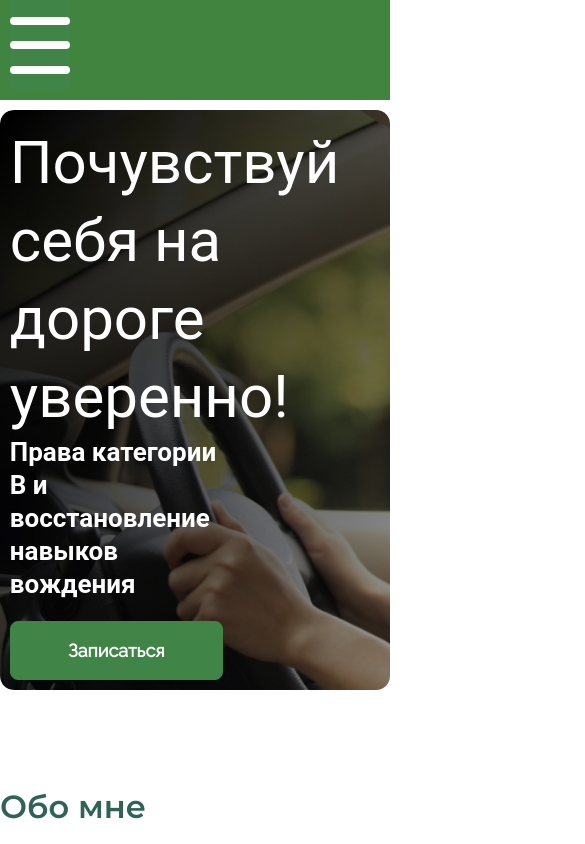
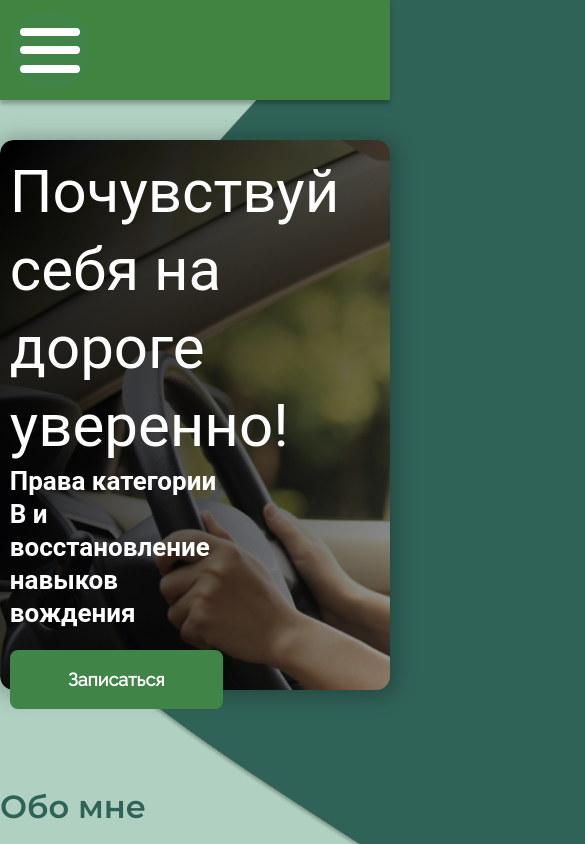
Before and after one commit to Iimanbek/Ak-Zhol-driving-school-, a Vue app: page / in a window 390 px wide. Shown: the top 844 px of the page, 585 px wide, since content can reach past the window. Built offline with nearby package versions, Linux system fonts and the light colour scheme; data requests are answered from the project's data file.

Commit message:
add backround

```diff
--- a/src/assets/main.scss
+++ b/src/assets/main.scss
@@ -5,4 +5,8 @@
 .container {
     max-width: 1140px;
     margin: 0 auto;
+
 }
+.back_color{
+    background-color: rgba(176, 209, 194, 1);
+}
--- a/src/components/AboutMe.vue
+++ b/src/components/AboutMe.vue
@@ -60,8 +60,8 @@
     box-sizing: border-box;
     padding: 0;
     margin: 0;
+
 }
-
 img {
     width: 100%;
     height: 100%;
@@ -70,6 +70,7 @@ img {
 .headerAboutMe {
     width: 100%;
     padding-bottom: 50px;
+
 
     h2 {
         color: #306358;
@@ -112,6 +113,7 @@ p {
         background: #D9D9D9;
         border-radius: 12px;
         padding: 7px 7px;
+        box-shadow: 2px 0px 2px 2px  rgba(0, 0, 0, 0.25);
 
 
         .contConteiner {
@@ -178,5 +180,8 @@ p {
         justify-content: flex-start;
     }
 }
-
+.abouttmeWrapper{
+    z-index: 1;
+    position: relative;
+}
 </style>
--- a/src/components/MainPage.vue
+++ b/src/components/MainPage.vue
@@ -1,4 +1,5 @@
 <template>
+    <backFigura/>
     <div class="mainWraper">
         <div class="mainConteiner">
             <div class="contConeiner">
@@ -17,9 +18,11 @@
 </template>
 <script>
 import NavButton from './navComponents/NavButton.vue';
+import backFigura from './MainPageComponents/BackFigura.vue';
 export default {
     components: {
-        NavButton
+        NavButton,
+        backFigura
     }
 }
 </script>
@@ -33,7 +36,8 @@ export default {
     width: 100%;
     display: flex;
     justify-content: center;
-    margin: 10px  0 100px 0;
+    margin: 0  0 100px 0;
+    padding-top: 30px;
     height: 580px;
     .mainConteiner {
         width: 100%;
@@ -45,6 +49,8 @@ export default {
         justify-content: center;
         align-items: center;
         padding-bottom: 20px;
+        z-index: 1;
+        box-shadow: 2px 2px 20px 5px  rgba(0, 0, 0, 0.25);
         .contConeiner {
             width: 95%;
             height: 95%;
--- /dev/null
+++ b/src/components/MainPageComponents/BackFigura.vue
@@ -0,0 +1,20 @@
+<template>
+    <div class="figura">
+        <img src="@/imagesHeader/Vector.png">
+    </div>
+
+</template>
+
+<style lang="scss" scoped>
+.figura {
+    position: absolute;
+    left: 0;
+    top: 0;
+
+   img{
+    width: 1350px;
+    height: 1120px;
+   }
+
+}
+</style>
--- a/src/components/NavBar.vue
+++ b/src/components/NavBar.vue
@@ -18,8 +18,6 @@
 
             </nav>
         </header>
-
-
     </div>
 </template>
 <script>
@@ -59,19 +57,19 @@ export default {
 .phoneNavbar {
     background-color: #408440;
     height: 100px;
-    display: flex;
-    align-items: center;
     width: 100%;
     display: none;
     position: fixed;
-
+    box-shadow: 0px 4px 4px rgba(0, 0, 0, 0.25);
 
 }
 
 .scrollNav {
-    background-color: #464242b2;
+    background-color: rgba(48, 99, 88, 0.966);
     transition: 400ms;
-
+    border-radius: 600px;
+    box-shadow: 10px 10px 10px rgba(0, 0, 0, 0.25);
+    margin-top: 3px;
 }
 
 * {
@@ -91,8 +89,6 @@ export default {
     height: 90px;
     position: relative;
     z-index: 2;
-
-
 }
 
 nav {
@@ -106,30 +102,33 @@ nav {
         display: flex;
         align-items: center;
         justify-content: space-between;
-
     }
 }
+
 @media screen and (max-width: 1000px) {
     .phoneNavbar {
         display: block;
-
     }
 }
+
 @media screen and (max-width: 1000px) {
     .dwd {
         display: none;
     }
 }
+
 @media screen and (max-width: 1108px) {
     .navMainConteiner {
         width: 100%;
     }
 }
+
 @media screen and (max-width: 1095px) {
     .navButton {
         margin-left: 35px;
     }
 }
+
 .navButton {
     display: flex;
     align-items: center;
--- a/src/components/navComponents/NavButton.vue
+++ b/src/components/navComponents/NavButton.vue
@@ -10,7 +10,8 @@
         height: 58.6px;
         background: #408448;
         border-radius: 8px;
-        border: 1px solid #408448;
+        border: 2px solid #408448;
+
 
         color: white;
         font-family: 'Raleway',sans-serif;
@@ -24,8 +25,8 @@
 
         &:hover{
 
-            color:#408448;
-          background-color: #ffff;
+         color:#408448;
+         background-color: #b3b3b300;
             font-weight: bold;
 
         }
--- a/src/components/navComponents/NavlanguageDown.vue
+++ b/src/components/navComponents/NavlanguageDown.vue
@@ -95,9 +95,11 @@ export default {
     margin-right: 10px;
     border: 0.5px solid #000000;
     border-radius: 8px;
+    transition:all 300ms ;
 
     &:hover {
-      background-color: #00000017;
+      background: #408448;
+      border: 1px solid  #408448;
     }
   }
 }
@@ -108,7 +110,7 @@ export default {
   width: 200px;
   text-align: start;
   padding: 10px 10px;
-  background-color: #cccccc;
+  background: #848484;
   border-radius: 10px;
   margin-top: 3px;
   right: -20px;
--- a/src/components/navComponents/navBarPhone/BurgerMeniuComponents/BurgerMeniu.vue
+++ b/src/components/navComponents/navBarPhone/BurgerMeniuComponents/BurgerMeniu.vue
@@ -1,5 +1,5 @@
 <template>
-<ContentPhoneNav/>
+    <ContentPhoneNav />
     <button @click="this.openCloseStore.open()">
         <span></span>
         <span></span>
@@ -8,8 +8,8 @@
 </template>
 
 <script>
-import {mapStores} from 'pinia'
-import {useOpenCloseStore} from '@/store/closeOpenmeniu'
+import { mapStores } from 'pinia'
+import { useOpenCloseStore } from '@/store/closeOpenmeniu'
 import ContentPhoneNav from '../ContentPhoneNav.vue'
 export default {
     components: {
@@ -30,17 +30,33 @@ export default {
 </script>
 
 <style lang="scss" scoped>
+* {
+    padding: 0;
+    margin: 0;
+    box-sizing: border-box;
+}
+
 button {
     display: none;
+    transition: all 400ms;
+
+    &:hover{
+        background-color: rgba(48, 99, 88, 0.966);
+        box-shadow: 6px 6px 6px  rgba(0, 0, 0, 0.25);
 
         span{
-       width:  60px;
+            border: 4px solid #408448;
+        }
+    }
+
+
+    span {
+        width: 60px;
         border: 4px solid white;
         border-radius: 20px;
         transition: all 300ms;
-        &:hover{
-            border: 4px solid #47dd0b73;
-        }
+
+
     }
 
 }
@@ -48,15 +64,17 @@ button {
 @media screen and (max-width: 1000px) {
     button {
         display: block;
-        width: 60px;
-        height: 90px;
+        width: 80px;
+        height: 80px;
         display: flex;
         flex-direction: column;
-        justify-content:space-evenly;
+        justify-content: space-evenly;
+        align-items: center;
         background: #408448;
-        margin-left: 10px;
-
-
+        padding: 1px;
+        margin: 10px;
+        padding: 7px;
+        border-radius: 100%;
     }
 }
 </style>
--- a/src/components/navComponents/navBarPhone/ContentPhoneNav.vue
+++ b/src/components/navComponents/navBarPhone/ContentPhoneNav.vue
@@ -56,69 +56,22 @@ export default {
 
 }
 
-.closeWrapper {
+.meniuDefult {
     width: 100%;
-    height: 610px;
+    height: 100vh;
+    background-color: rgb(59, 48, 48);
+    display: none;
     position: absolute;
     top: 0;
-
-
+    left: -1000;
+    overflow: hidden;
 
 }
 
-.meniuDefult {
-    display: none;
-}
-
-
-
 .activeMeniu {
     display: block;
-    position: absolute;
-    top: 0px;
+    left: 0;
 
-}
-
-.meniuWrapper {
-    position: relative;
-    background-color: rgba(0, 0, 0, 0.61);
-    width: 1000px;
-    height: 100vh;
-
-    .contentMeniu {
-        width: 400px;
-        position: absolute;
-        top: 0px;
-        left: -400px;
-        background-color: rgb(255, 255, 255);
-        display: flex;
-        justify-content: center;
-        border-radius: 10px;
-        -webkit-box-shadow: 4px 4px 8px 0px #408448;
-        -moz-box-shadow: 4px 4px 8px 0px #408448;
-        box-shadow: 4px 4px 8px 0px #408448;
-        border: 2px solid #408448;
-
-
-    }
-
-    .activeContentMeniu {
-        position: absolute;
-        left: 0;
-
-        .meniuConteiner {
-            width: 90%;
-            display: flex;
-            flex-direction: column;
-            align-items: flex-start;
-            padding: 50px 30px;
-
-            .burgerLogo {
-                margin-bottom: 50px;
-                cursor: pointer;
-            }
-        }
-    }
 }
 
 @media screen and (min-width: 1001px) {
--- a/src/views/HomeView.vue
+++ b/src/views/HomeView.vue
@@ -12,13 +12,16 @@ export default {
 </script>
 
 <template>
-  <Layout>
+  <div class="back_color">
+    <Layout>
     <div class="main">
       <div class="container">
-        <MainPage />
-        <AboutMe/>
+          <MainPage />
+          <AboutMe />
         <Slider />
       </div>
     </div>
   </Layout>
+  </div>
+
 </template>
```
Also changed, not shown: src/imagesHeader/Vector.png (added). Lines whose indentation alone changed are shown as unchanged.
